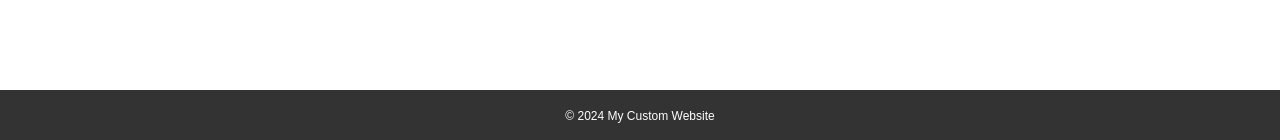
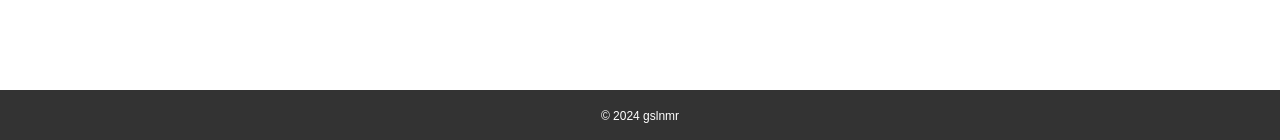
Before and after one commit to schminho/schminho.github.io, a Jekyll site: the page built from index.md, in a window 1280 px wide and 1086 px high. Shown: the part 943-1083 px from the top of the window. Built offline with Jekyll 4.4.1, drawn with Linux system fonts in a browser that asks for light colours.

Commit message:
Update default.html

```diff
--- a/_layouts/default.html
+++ b/_layouts/default.html
@@ -77,7 +77,7 @@
 
     <!-- Footer -->
     <footer>
-        <p>&copy; 2024 My Custom Website</p>
+        <p>&copy; 2024 gslnmr</p>
     </footer>
 
     <!-- Link to JavaScript File -->
```
